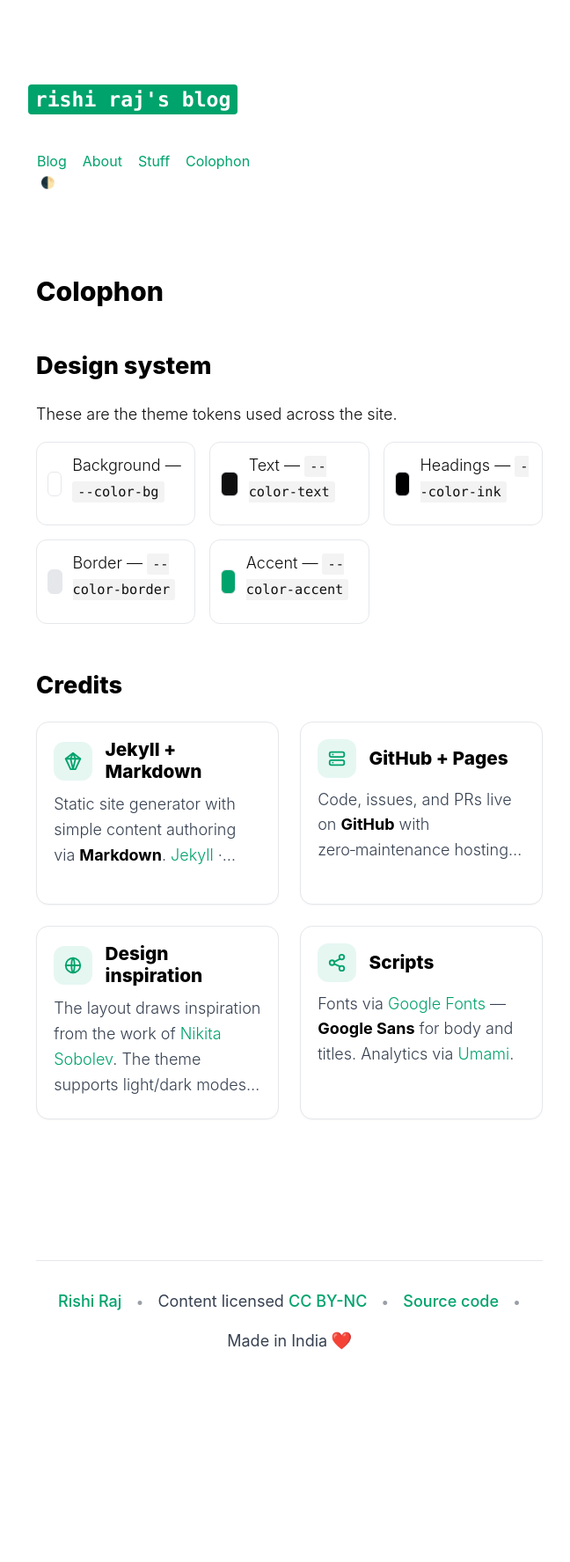
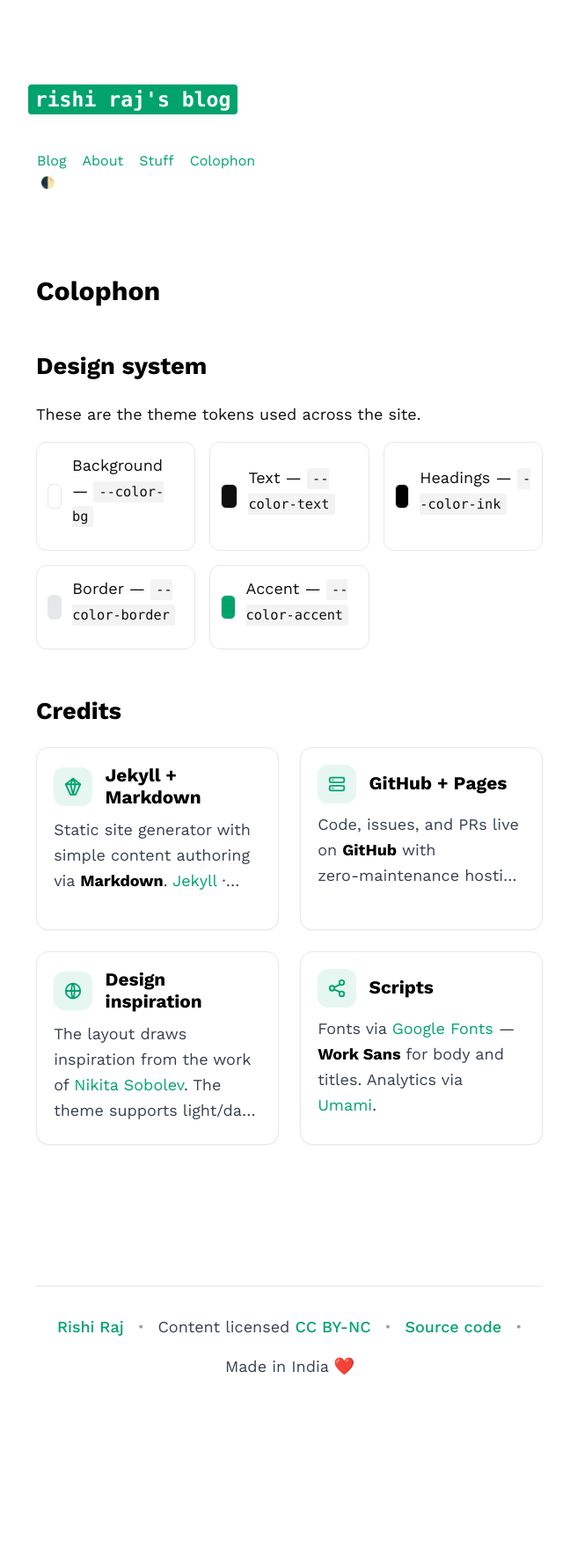
Before and after one commit to talkxo/rishiraj-blog-machine, a Jekyll site: the page built from _pages/colophon.md, in a window 1280 px wide. Shown: the whole page at 88% size, without its empty margins (311-959 px from the left). Built offline with Jekyll 4.4.1, drawn with Linux system fonts in a browser that asks for light colours; some web fonts are replaced; before the commit the page ends 1747 px from its top, so only the background shows below that.

Commit message:
refactor: migrate site typography from Google Sans to Work Sans

```diff
--- a/_includes/head.html
+++ b/_includes/head.html
@@ -434,17 +434,17 @@
 
   <!-- DNS prefetch for external domains -->
 
-  <!-- Google Fonts - Google Sans -->
+  <!-- Google Fonts - Work Sans -->
   <link rel="preconnect" href="https://fonts.googleapis.com">
   <link rel="preconnect" href="https://fonts.gstatic.com" crossorigin>
-  <link rel="preload" href="https://fonts.googleapis.com/css2?family=Google+Sans:wght@400;500;700&display=swap" as="style" onload="this.onload=null;this.rel='stylesheet'">
+  <link rel="preload" href="https://fonts.googleapis.com/css2?family=Work+Sans:wght@400;500;700&display=swap" as="style" onload="this.onload=null;this.rel='stylesheet'">
   <noscript>
-    <link rel="stylesheet" href="https://fonts.googleapis.com/css2?family=Google+Sans:wght@400;500;700&display=swap">
+    <link rel="stylesheet" href="https://fonts.googleapis.com/css2?family=Work+Sans:wght@400;500;700&display=swap">
   </noscript>
 
   <style>
-    /* Google Sans Font Import */
-    @import url('https://fonts.googleapis.com/css2?family=Google+Sans:wght@400;500;700&display=swap');
+    /* Work Sans Font Import */
+    @import url('https://fonts.googleapis.com/css2?family=Work+Sans:wght@400;500;700&display=swap');
 
     /* Critical CSS for LCP/CLS optimization */
     :root {
@@ -471,7 +471,7 @@
 
     /* Font definitions with CLS prevention */
     body {
-      font-family: 'Google Sans', -apple-system, BlinkMacSystemFont, 'Segoe UI', Roboto, sans-serif;
+      font-family: 'Work Sans', -apple-system, BlinkMacSystemFont, 'Segoe UI', Roboto, sans-serif;
       font-weight: 300; /* Light */
       margin: 0;
       padding: 0;
@@ -486,9 +486,9 @@
       text-rendering: optimizeLegibility;
     }
 
-    /* Headings with Google Sans */
+    /* Headings with Work Sans */
     h1, h2, h3, h4, h5, h6 {
-      font-family: 'Google Sans', -apple-system, BlinkMacSystemFont, 'Segoe UI', Roboto, sans-serif;
+      font-family: 'Work Sans', -apple-system, BlinkMacSystemFont, 'Segoe UI', Roboto, sans-serif;
       font-weight: 500; /* Medium */
     }
 
@@ -503,7 +503,7 @@
 
     /* Critical content area */
     .c-archives__description {
-      font-family: 'Google Sans', -apple-system, BlinkMacSystemFont, 'Segoe UI', Roboto, sans-serif;
+      font-family: 'Work Sans', -apple-system, BlinkMacSystemFont, 'Segoe UI', Roboto, sans-serif;
       font-weight: 300; /* Light */
       line-height: 1.6;
       color: var(--color-text);
@@ -643,8 +643,8 @@
       if ('fonts' in document) {
         // Load fonts
         var fontPromises = [
-          document.fonts.load('400 16px "Google Sans"'),
-          document.fonts.load('700 16px "Google Sans"')
+          document.fonts.load('400 16px "Work Sans"'),
+          document.fonts.load('700 16px "Work Sans"')
         ];
 
         // Mark fonts as loaded when ready
--- a/_layouts/default.html
+++ b/_layouts/default.html
@@ -27,8 +27,8 @@
       window.addEventListener('load', function() {
         if ('fonts' in document) {
           Promise.all([
-            document.fonts.load('400 1em "Google Sans"'),
-            document.fonts.load('700 1em "Google Sans"')
+            document.fonts.load('400 1em "Work Sans"'),
+            document.fonts.load('700 1em "Work Sans"')
           ]).then(function() {
             document.documentElement.classList.add('fonts-loaded');
             console.log('Critical fonts loaded');
--- a/_pages/colophon.md
+++ b/_pages/colophon.md
@@ -50,6 +50,6 @@ These are the theme tokens used across the site.
       <div class="c-card__icon">{% include icon.html name="share" %}</div>
       <h3>Scripts</h3>
     </div>
-    <p>Fonts via <a href="https://fonts.google.com/" target="_blank" rel="noopener">Google Fonts</a> — <strong>Google Sans</strong> for body and titles. Analytics via <a href="https://umami.is/" target="_blank" rel="noopener">Umami</a>.</p>
+    <p>Fonts via <a href="https://fonts.google.com/" target="_blank" rel="noopener">Google Fonts</a> — <strong>Work Sans</strong> for body and titles. Analytics via <a href="https://umami.is/" target="_blank" rel="noopener">Umami</a>.</p>
   </article>
 </section>
--- a/_sass/components/_article.scss
+++ b/_sass/components/_article.scss
@@ -50,7 +50,7 @@
 
 .c-article__main {
     @include fs--body;
-    font-family: 'Google Sans', -apple-system, BlinkMacSystemFont, 'Segoe UI', Roboto, sans-serif;
+    font-family: 'Work Sans', -apple-system, BlinkMacSystemFont, 'Segoe UI', Roboto, sans-serif;
     font-weight: 300; /* Light */
 
     margin-bottom: 3rem; // 50px
@@ -58,21 +58,21 @@
 
     h2 {
         @include fs--heading-2;
-        font-family: 'Google Sans', -apple-system, BlinkMacSystemFont, 'Segoe UI', Roboto, sans-serif;
+        font-family: 'Work Sans', -apple-system, BlinkMacSystemFont, 'Segoe UI', Roboto, sans-serif;
         font-weight: 500; /* Medium */
         margin: 2em 0 0.5em;
     }
 
     h3 {
         @include fs--heading-3;
-        font-family: 'Google Sans', -apple-system, BlinkMacSystemFont, 'Segoe UI', Roboto, sans-serif;
+        font-family: 'Work Sans', -apple-system, BlinkMacSystemFont, 'Segoe UI', Roboto, sans-serif;
         font-weight: 500; /* Medium */
         margin: 1em 0 0.5em;
     }
 
     h4 {
         @include fs--heading-4;
-        font-family: 'Google Sans', -apple-system, BlinkMacSystemFont, 'Segoe UI', Roboto, sans-serif;
+        font-family: 'Work Sans', -apple-system, BlinkMacSystemFont, 'Segoe UI', Roboto, sans-serif;
         font-weight: 500; /* Medium */
     }
 
--- a/_sass/components/_page.scss
+++ b/_sass/components/_page.scss
@@ -4,7 +4,7 @@
 
 .c-page__subtitle {
     @include fs--heading-1;
-    font-family: 'Google Sans', -apple-system, BlinkMacSystemFont, 'Segoe UI', Roboto, sans-serif;
+    font-family: 'Work Sans', -apple-system, BlinkMacSystemFont, 'Segoe UI', Roboto, sans-serif;
     font-weight: 500; /* Medium */
     margin-bottom: 2.5rem; // 25px
     max-width: 100%;
@@ -17,7 +17,7 @@
     h1 {
         margin-bottom: 2.5rem; // 25px
         @include fs--heading-2;
-        font-family: 'Google Sans', -apple-system, BlinkMacSystemFont, 'Segoe UI', Roboto, sans-serif;
+        font-family: 'Work Sans', -apple-system, BlinkMacSystemFont, 'Segoe UI', Roboto, sans-serif;
         font-weight: 500; /* Medium */
         color: var(--color-ink, #163541);
     }
--- a/_sass/helpers/_mixins.scss
+++ b/_sass/helpers/_mixins.scss
@@ -16,12 +16,12 @@
 
 // Font families
 @mixin ff--sans-serif($font-weight: normal) {
-  font-family: 'Google Sans', -apple-system, BlinkMacSystemFont, 'Segoe UI', Roboto, sans-serif;
+  font-family: 'Work Sans', -apple-system, BlinkMacSystemFont, 'Segoe UI', Roboto, sans-serif;
   font-weight: $font-weight;
 }
 
 @mixin ff--serif($font-weight: normal) {
-    font-family: 'Google Sans', -apple-system, BlinkMacSystemFont, 'Segoe UI', Roboto, sans-serif;
+    font-family: 'Work Sans', -apple-system, BlinkMacSystemFont, 'Segoe UI', Roboto, sans-serif;
     font-weight: $font-weight;
     color: var(--color-text, #404040);
 }
```
